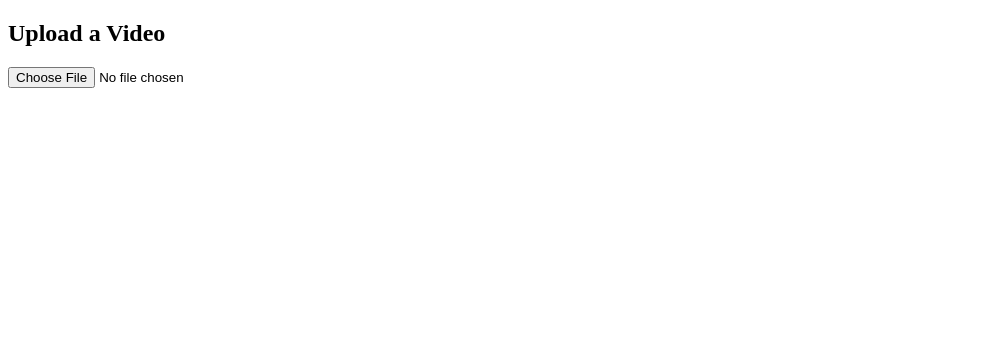
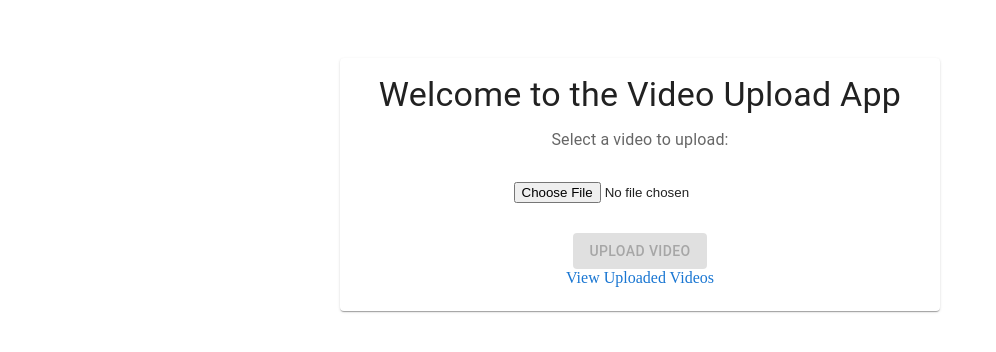
Before and after one commit to SanamBhanuPrakash/telegram_photo_video_uploader, a React app in the folder telegram_video_app/frontend/: page / in a window 1280 px wide. Shown: the top 352 px of the page, without its empty margins (0-996 px from the left). Built offline with nearby package versions, Linux system fonts and the light colour scheme; the HTML template or start-up script is replaced by a standard one.

Commit message:
Update VideoUpload.js

```diff
--- a/telegram_video_app/frontend/src/components/VideoUpload.js
+++ b/telegram_video_app/frontend/src/components/VideoUpload.js
@@ -1,36 +1,57 @@
+// src/components/VideoUpload.js
+
 import React, { useState } from 'react';
+import { Button, Typography, Card, CardContent, Link } from '@mui/material';
 
-function VideoUpload({ onUpload }) {
-  const [message, setMessage] = useState('');
+const VideoUpload = () => {
+  const [file, setFile] = useState(null);
 
-  const handleUpload = (event) => {
-    const file = event.target.files[0];
-    const formData = new FormData();
-    formData.append('file', file);
+  const handleFileChange = (e) => {
+    const file = e.target.files[0];
+    setFile(file);
+    localStorage.setItem('uploadedVideo', JSON.stringify({ name: file.name, size: file.size }));
+  };
 
-    fetch('/upload', {
-      method: 'POST',
-      body: formData,
-    })
-      .then(response => response.json())
-      .then(data => {
-        setMessage('Video uploaded successfully!');
-        onUpload();  // Refresh the video list after upload
-        setTimeout(() => setMessage(''), 3000);  // Hide message after 3 seconds
-      })
-      .catch(error => {
-        console.error('Error uploading video:', error);
-        setMessage('Error uploading video.');
-      });
+  const handleUpload = () => {
+    alert("File uploaded successfully");
+    window.location.href = '/videos';
   };
 
   return (
-    <div>
-      <h2>Upload a Video</h2>
-      <input type="file" accept="video/*" onChange={handleUpload} />
-      {message && <p>{message}</p>}
+    <div style={{ maxWidth: '600px', margin: 'auto', textAlign: 'center', padding: '50px' }}>
+      <Card>
+        <CardContent>
+          <Typography variant="h4" gutterBottom>
+            Welcome to the Video Upload App
+          </Typography>
+          <Typography variant="body1" color="textSecondary">
+            Select a video to upload:
+          </Typography>
+          <input
+            type="file"
+            accept="video/*"
+            onChange={handleFileChange}
+            style={{ margin: '20px 0', padding: '10px' }}
+          />
+          <Typography variant="body1" color="textPrimary">
+            {file && file.name}
+          </Typography>
+          <Button
+            variant="contained"
+            color="primary"
+            onClick={handleUpload}
+            disabled={!file}
+          >
+            Upload Video
+          </Button>
+          <br />
+          <Link href="/videos" underline="hover">
+            View Uploaded Videos
+          </Link>
+        </CardContent>
+      </Card>
     </div>
   );
-}
+};
 
 export default VideoUpload;
```
